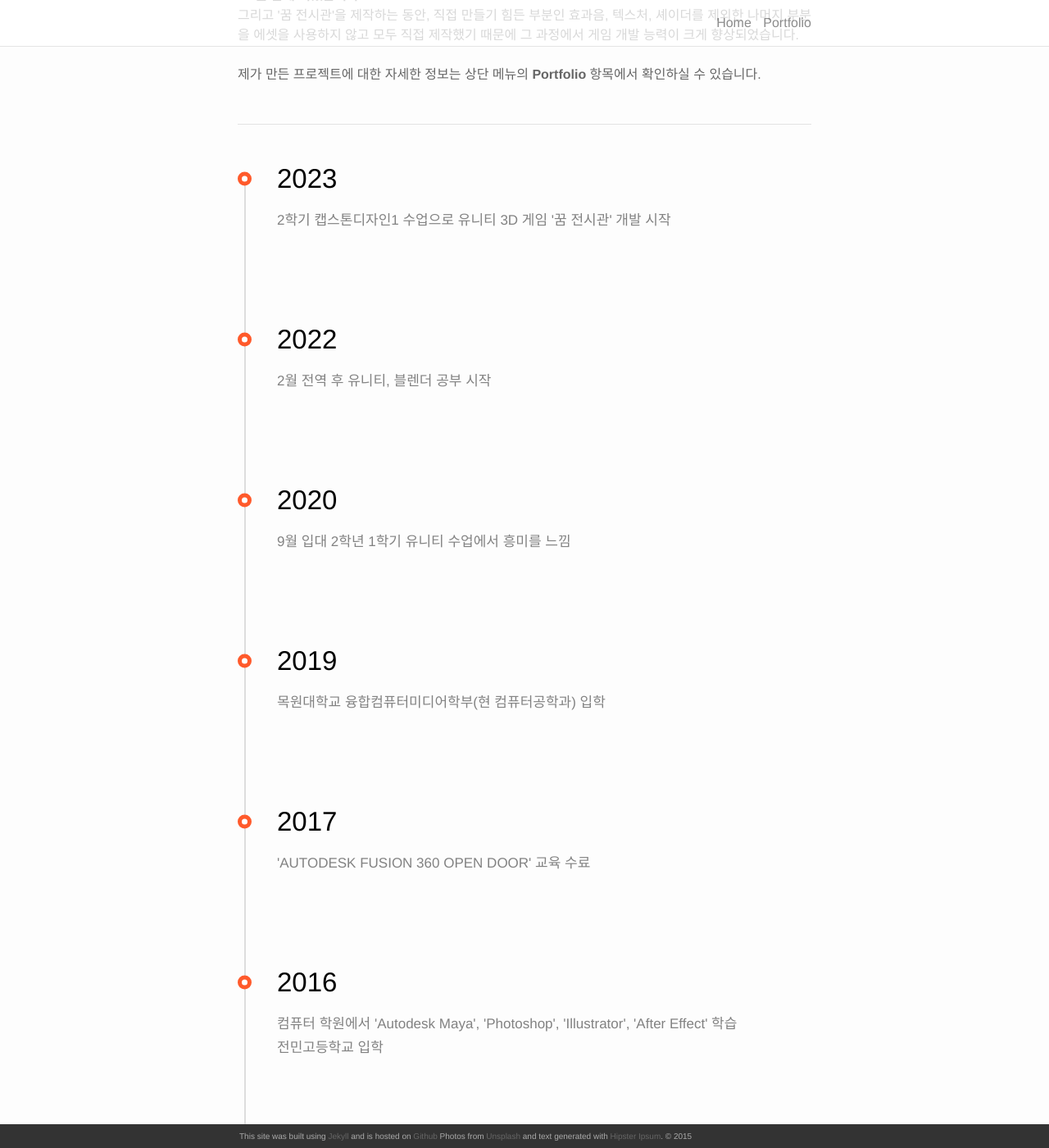
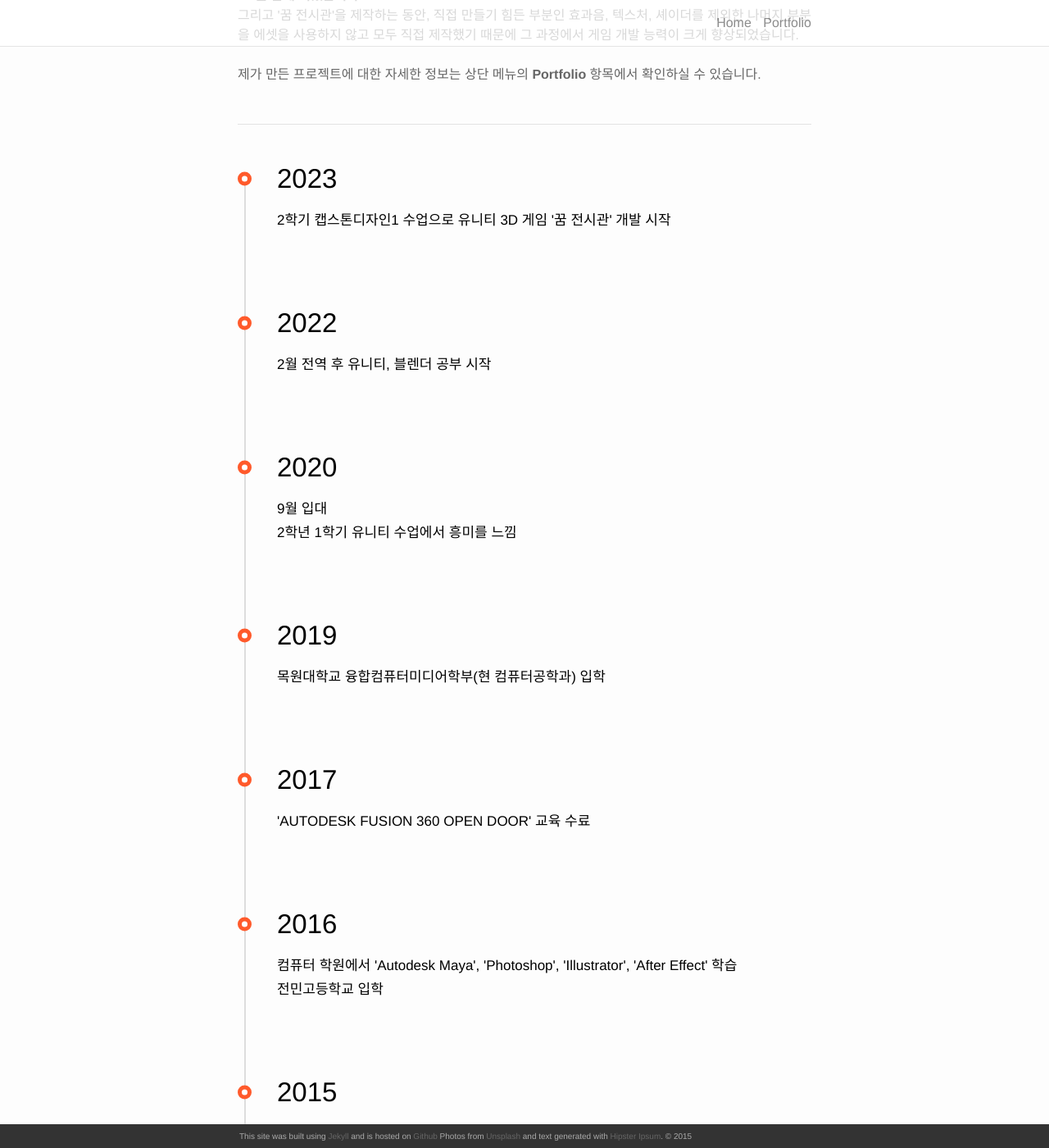
Before and after one commit to zazangkjw/zazangkjw.github.io, a Jekyll site: the page built from index.html, in a window 1280 px wide and 1400 px high, scrolled down 840 px. Shown: the whole window at 82% size. Built offline with Jekyll 4.4.1, drawn with Linux system fonts in a browser that asks for light colours; nearby versions of some CDN libraries; the list of posts is cut into pages by our own code.

Commit message:
글 작성18

```diff
--- a/_sass/_layout.scss
+++ b/_sass/_layout.scss
@@ -376,10 +376,5 @@
     font-size: 17px;
     color: #000;
     line-height: 29px;
+    list-style-type: none;
 }
-
-.history p {
-    font-size: 17px;
-    color: $grey-color;
-    line-height: 29px;
-}
--- a/index.html
+++ b/index.html
@@ -47,74 +47,58 @@ title: Home
 	<div>
 		<h2>2023</h2>
 		<ol>
-			<p>
-				2학기 캡스톤디자인1 수업으로 유니티 3D 게임 '꿈 전시관' 개발 시작
-			</p>
+			<li>2학기 캡스톤디자인1 수업으로 유니티 3D 게임 '꿈 전시관' 개발 시작</li>
 		</ol>
 	</div>
 
 	<div>
 		<h2>2022</h2>
 		<ol>
-			<p>
-				2월 전역 후 유니티, 블렌더 공부 시작
-			</p>
+			<li>2월 전역 후 유니티, 블렌더 공부 시작</li>
 		</ol>
 	</div>
 
 	<div>
 		<h2>2020</h2>
 		<ol>
-			<p>
-				9월 입대
-				2학년 1학기 유니티 수업에서 흥미를 느낌
-			</p>
+			<li>9월 입대</li>
+			<li>2학년 1학기 유니티 수업에서 흥미를 느낌</li>
 		</ol>
 	</div>
 
 	<div>
 		<h2>2019</h2>
 		<ol>
-			<p>
-				목원대학교 융합컴퓨터미디어학부(현 컴퓨터공학과) 입학
-			</p>
+			<li>목원대학교 융합컴퓨터미디어학부(현 컴퓨터공학과) 입학</li>
 		</ol>
 	</div>
 
 	<div>
 		<h2>2017</h2>
 		<ol>
-			<p>
-				'AUTODESK FUSION 360 OPEN DOOR' 교육 수료
-			</p>
+			<li>'AUTODESK FUSION 360 OPEN DOOR' 교육 수료</li>
 		</ol>
 	</div>
 
 	<div>
 		<h2>2016</h2>
 		<ol>
-			<p>
-				컴퓨터 학원에서 'Autodesk Maya', 'Photoshop', 'Illustrator', 'After Effect' 학습<br>
-				전민고등학교 입학
-			</p>
+			<li>컴퓨터 학원에서 'Autodesk Maya', 'Photoshop', 'Illustrator', 'After Effect' 학습</li>
+			<li>전민고등학교 입학</li>
 		</ol>
 	</div>
 
 	<div>
 		<h2>2015</h2>
 		<ol>
-			<p>
-				문지중학교 3D 프린팅 동아리 수업 수강
-			</p>
+			<li>문지중학교 3D 프린팅 동아리 수업 수강</li>
 		</ol>
 	</div>
 
 	<div>
 		<h2>2000</h2>
 		<ol>
-			<p>
-				3월 5일 대전 출생
-			</p>
+			<li>3월 5일 대전 출생</li>
 		</ol>
 	</div>
 </div>
```
